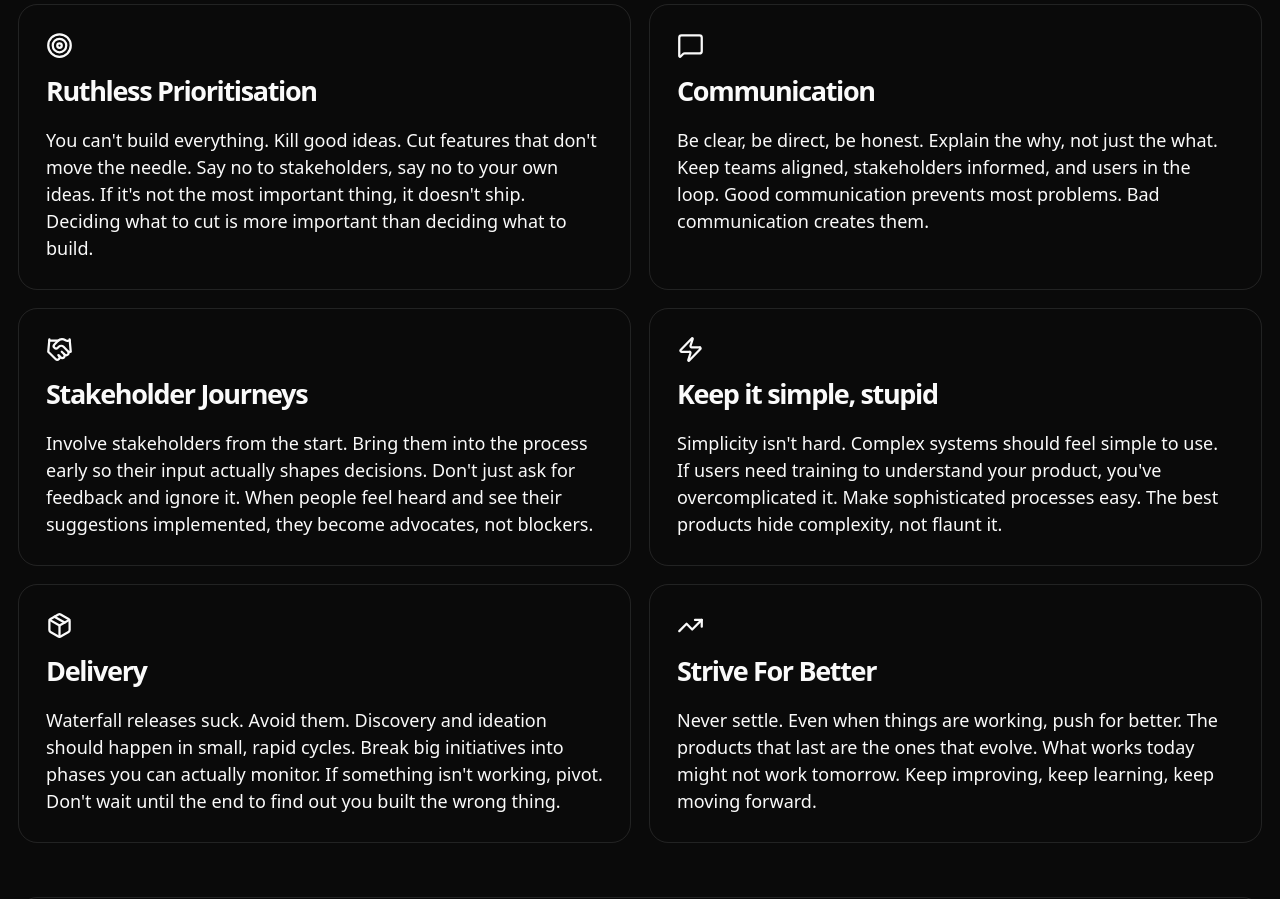
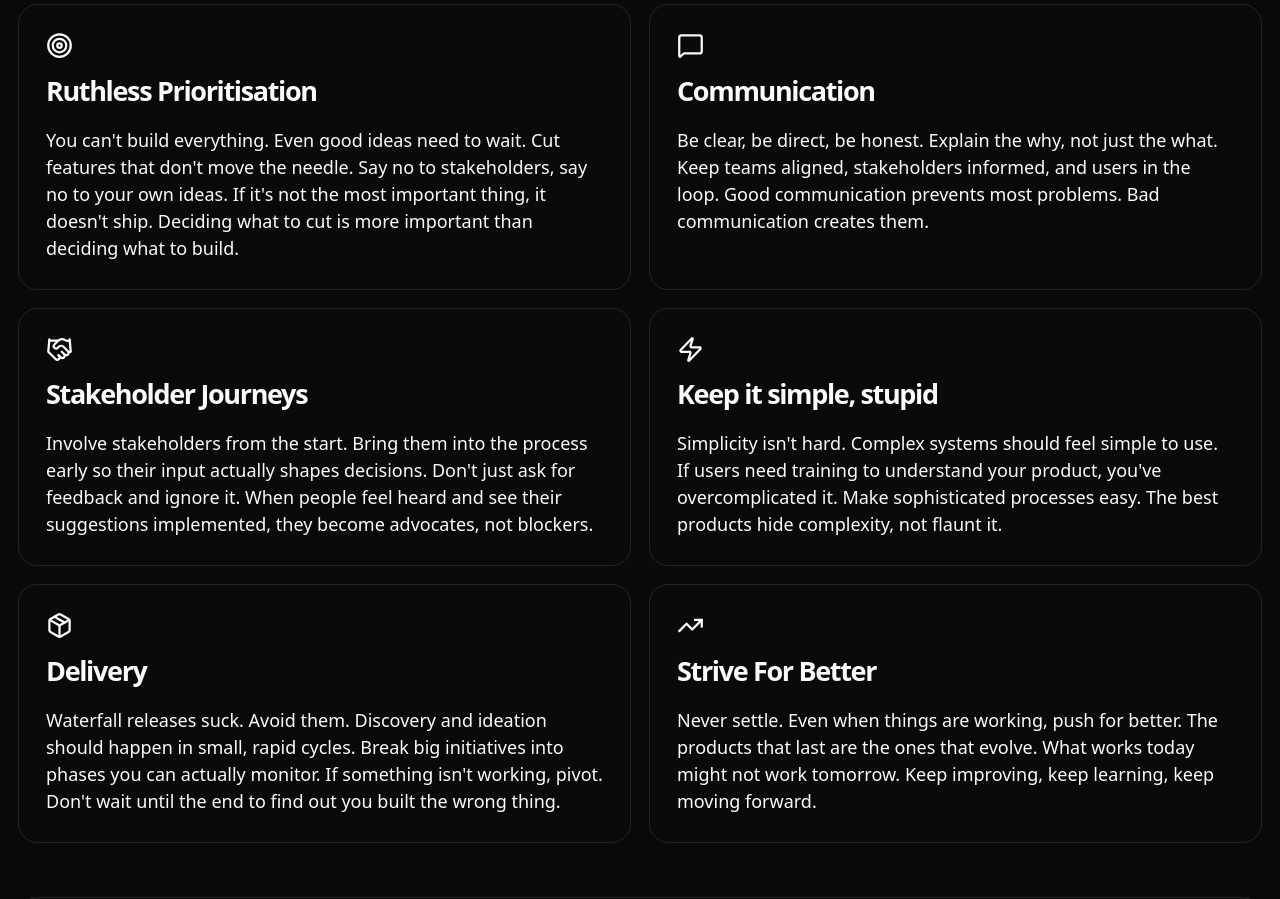
Before and after one commit to daveyreno/daveyreno, a Next.js app: page /abilities in a window 1280 px wide. Shown: the part 1860-2759 px from the top of the page. Built offline with nearby package versions, Linux system fonts and the light colour scheme; no server answers.

Commit message:
Wording Fixes

```diff
--- a/app/abilities/page.tsx
+++ b/app/abilities/page.tsx
@@ -191,7 +191,7 @@ export default function AbilitiesPage() {
               </p>
             </div>
             <p>
-              You can't build everything. Kill good ideas. Cut features that
+              You can't build everything. Even good ideas need to wait. Cut features that
               don't move the needle. Say no to stakeholders, say no to your own
               ideas. If it's not the most important thing, it doesn't ship.
               Deciding what to cut is more important than deciding what to
```
